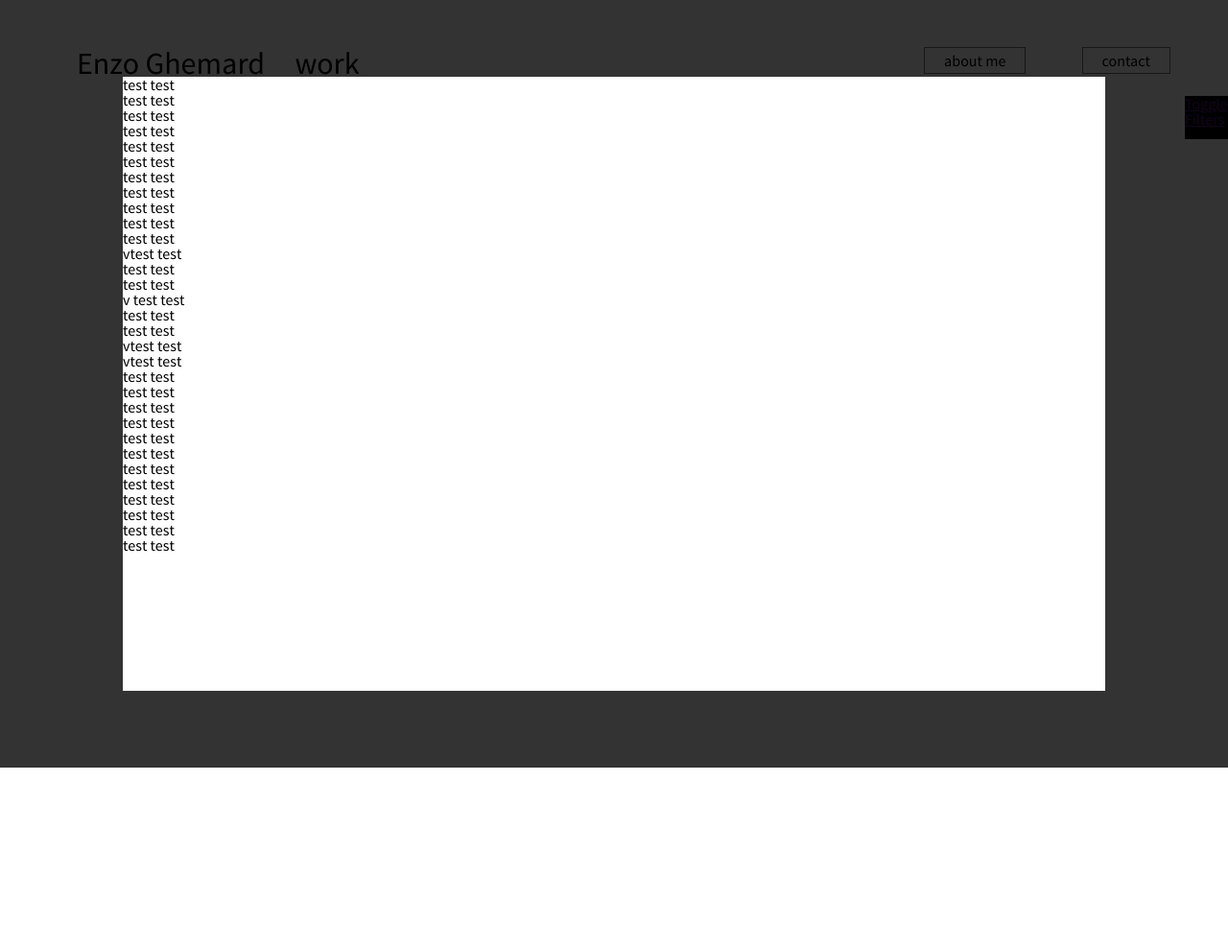
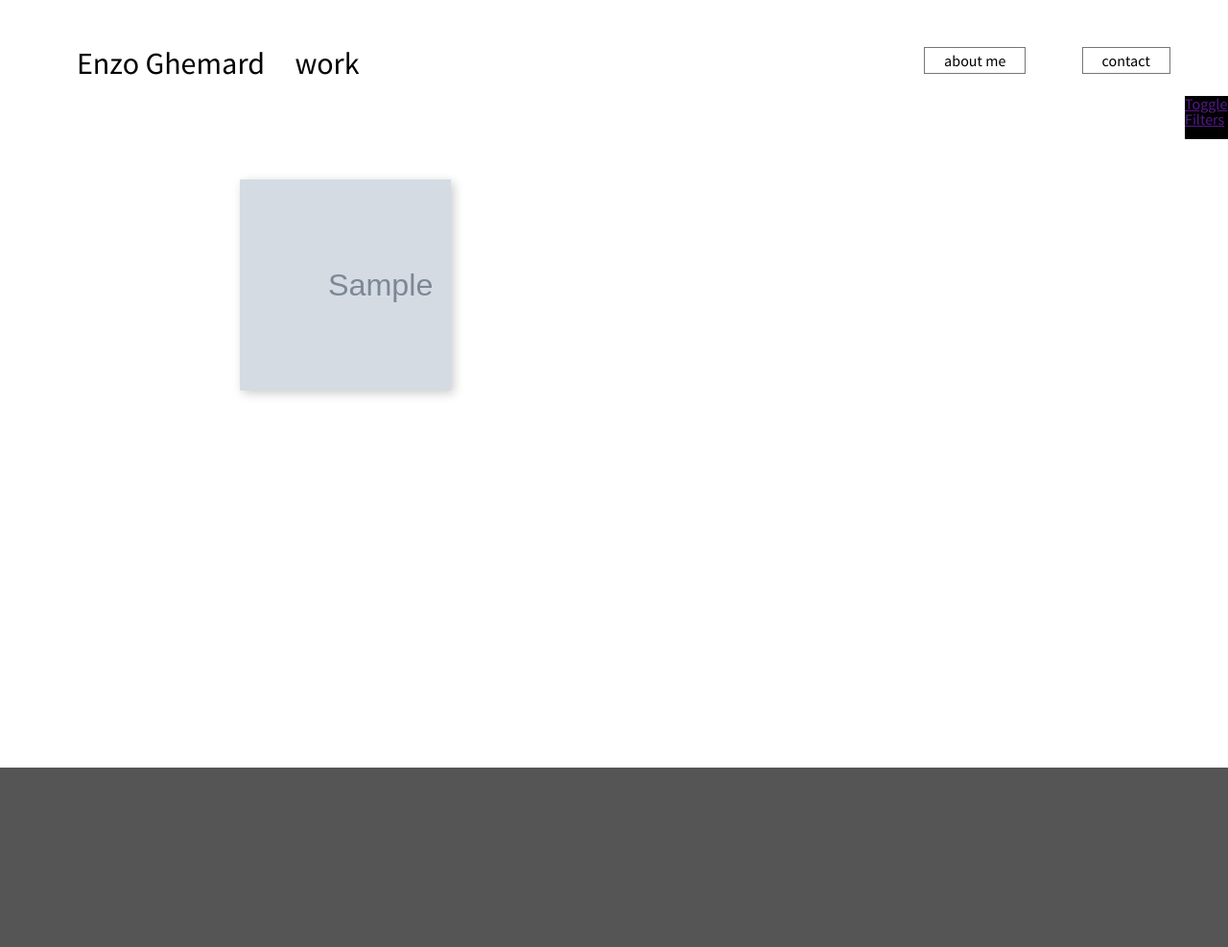
Before and after one commit to Enzuo/portfolio2015, a Django app: template portfolio/templates/portfolio/view_work.html in a window 1280 px wide. Shown: the whole page at 96% size. Before the commit the page ends 800 px from the top, so only its background shows below. Run offline with Django 3.2, Linux system fonts and the light colour scheme; the template is opened without the code that fills it: most values are stand-ins (such as "Sample title", 1, 10 or a date in 2020); grey boxes marked "Sample" are stand-in pictures; style sheets or scripts are compiled from the project's sources; some libraries are stand-ins or nearby versions.

Commit message:
Some fixes here and there in template and css

```diff
--- a/portfolio/static/portfolio/css/section_work.less
+++ b/portfolio/static/portfolio/css/section_work.less
@@ -53,7 +53,7 @@
 			@media (max-width: 520px) {
 				width:100%;
 				height:auto;
-				margin:20px 0;
+				margin:0;
 
 				.work {
 					padding-bottom:100%;
@@ -62,7 +62,6 @@
 			}
 
 			.work {
-
 				background-size:cover;
 				display:block;
 				position:relative;
@@ -73,8 +72,6 @@
 				float:left;
 
 				cursor:pointer;
-
-				background-size:contain;
 
 
 
--- a/portfolio/static/portfolio/css/style.less
+++ b/portfolio/static/portfolio/css/style.less
@@ -268,6 +268,16 @@
 		left:0px;
 		text-align:center;
 		width:100%;
+
+		p {
+			 display:inline-block;
+			 line-height:32px;
+		}
+
+		img {
+			width:32px;
+			height:32px;
+		}
 	}
 
 
--- a/portfolio/templates/portfolio/base.html
+++ b/portfolio/templates/portfolio/base.html
@@ -21,8 +21,8 @@
 		<!--<script type="text/javascript" src="{% static 'portfolio/js/jquery-ui.min.js' %}"></script>	-->
 
 		<!--Scrollbar-->
-		<link rel="stylesheet/less" type="text/css" href="{% static 'portfolio/tinyscroll/tinyscrollbar.css' %}" />
-		<script type="text/javascript" src="{% static 'portfolio/tinyscroll/jquery.tinyscrollbar.js' %}"></script>
+		<!--<link rel="stylesheet/less" type="text/css" href="{% static 'portfolio/tinyscroll/tinyscrollbar.css' %}" />
+		<script type="text/javascript" src="{% static 'portfolio/tinyscroll/jquery.tinyscrollbar.js' %}"></script>-->
 
 		{% block view_block %}{% endblock %}
 
--- a/portfolio/templates/portfolio/section_work.html
+++ b/portfolio/templates/portfolio/section_work.html
@@ -8,38 +8,10 @@
 			<a href="index#contact">{% trans "contact" %}</a>
 		</nav>
 	</header>
-	<div id="work-viewer">
+	<div id="work-viewer" style="display:none">
 		<div class="background"></div>
 		<div class="content-viewer">
 			<div class="content">
-				test test<br/>
-			test test<br/>
-			test test<br/>
-			test test<br/>
-			test test<br/>
-			test test<br/>
-			test test<br/>
-			test test<br/>
-			test test<br/>
-			test test<br/>
-			test test<br/>
-			vtest test<br/>test test<br/>test test<br/>
-			v
-			test test<br/>
-			test test<br/>
-			test test<br/>
-			vtest test<br/>
-			vtest test<br/>test test<br/>test test<br/>test test<br/>
-			test test<br/>
-			test test<br/>
-			test test<br/>
-			test test<br/>
-			test test<br/>
-			test test<br/>
-			test test<br/>
-			test test<br/>
-			test test<br/>
-
 			</div>
 		</div>
 	</div>
```
Also changed, not shown: portfolio/templates/portfolio/section_contact.html (+10 -7 lines).
